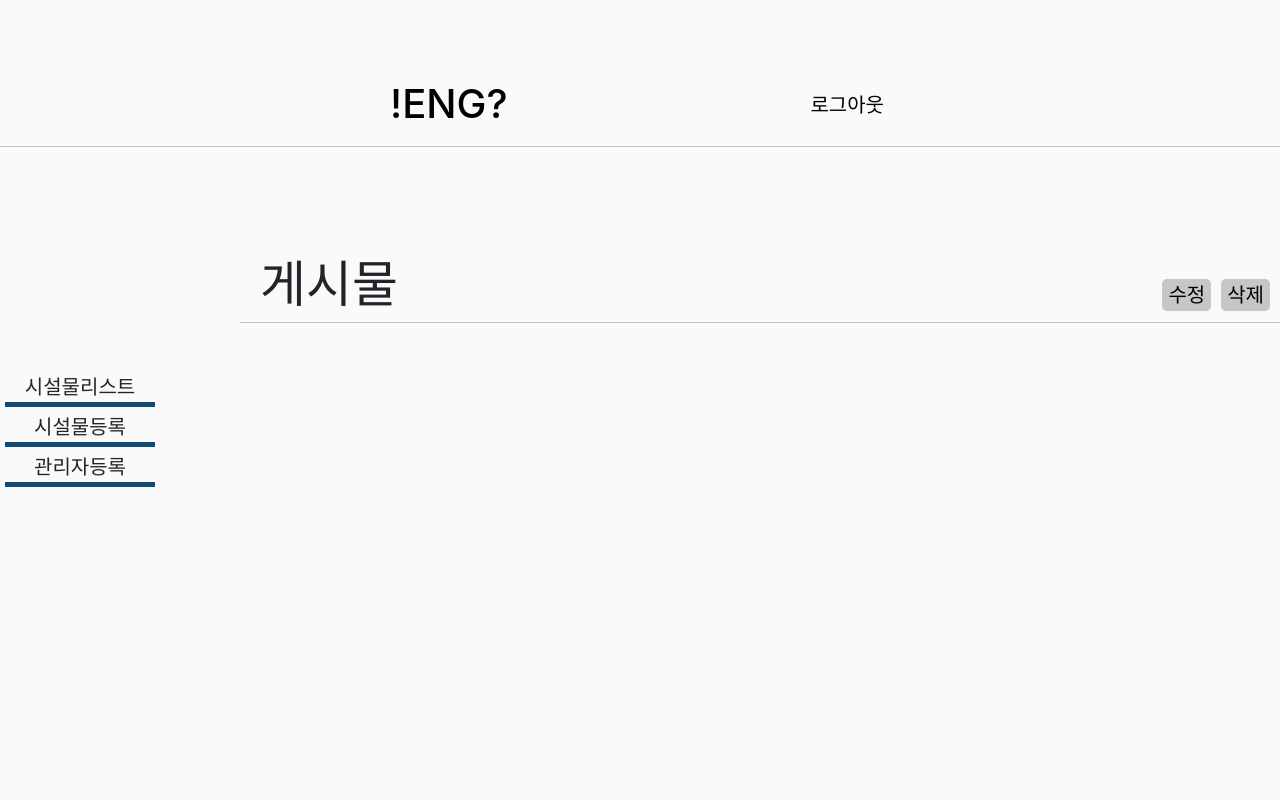
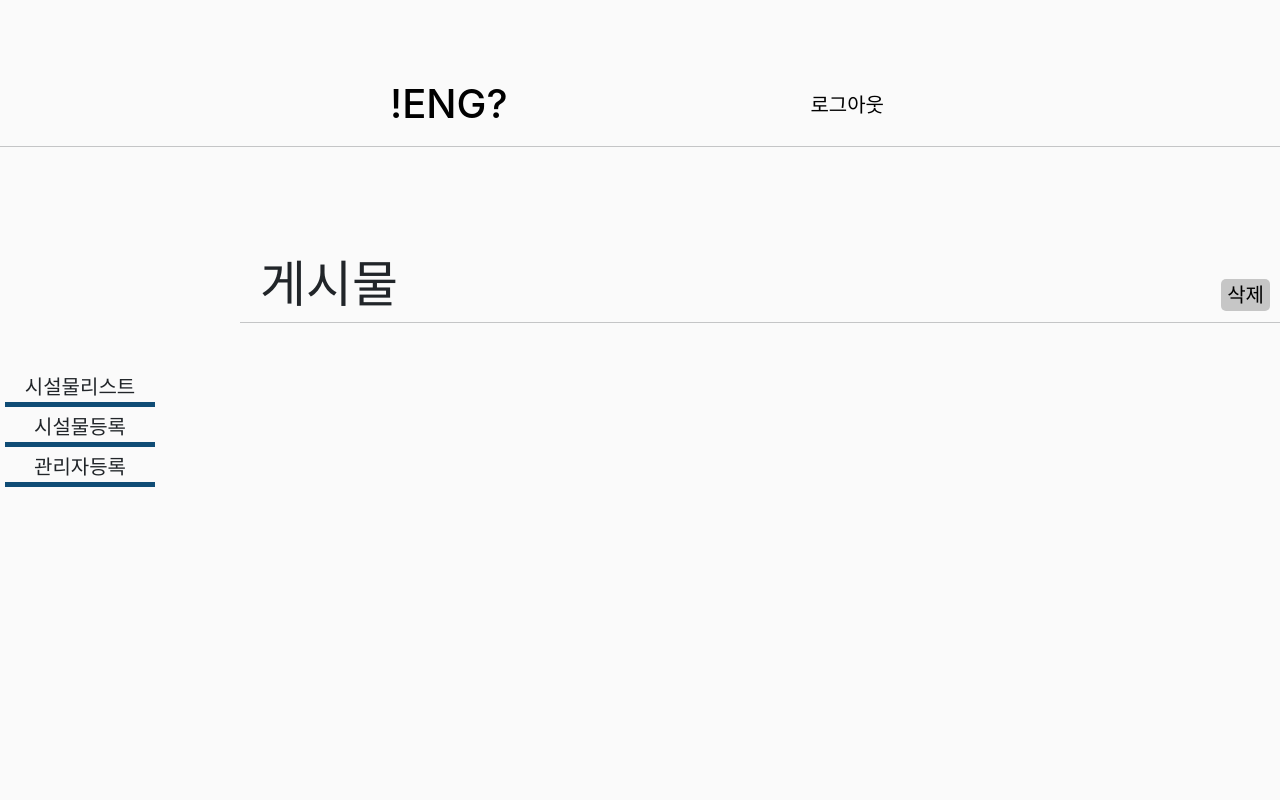
Before and after one commit to 2022OSS-Dev-Competition-ENG-Project/ENG_Web, a React (Create React App) app: page /post/1 in a window 1280 px wide. Shown: the top 800 px of the page. Built offline with nearby package versions, Linux system fonts and the light colour scheme; no server answers.

Commit message:
[CHORE]코드수정

```diff
--- a/src/Pages/NoticeView.js
+++ b/src/Pages/NoticeView.js
@@ -4,7 +4,7 @@ import Header from "../Components/Header";
 import Footer from "../Components/Footer";
 import Navigation from "../Components/Navigation";
 import axios from 'axios';
-import { useParams, useNavigate } from 'react-router-dom';
+import { useParams, useNavigate, Navigate } from 'react-router-dom';
 
 
 let Div = styled.div`
@@ -85,15 +85,19 @@ let Hr = styled.hr`
 `
 function Delete(itemI) {
   const useFacility = localStorage.getItem('useFacility');
+  {/*const navigate = useNavigate();*/}
 
   if(window.confirm('삭제하시면 복구할 수 없습니다. \n 정말로 삭제하시겠습니까?')){
     axios
      .get('http://203.250.32.29:2200/api/facility/content/delete/mg/'+useFacility+'/' + itemI)
      .then((response)=> {
         alert("삭제되었습니다.");
+      {/*  navigate('/notice');*/}
+
      })
      .catch(error => {
       alert('게시물삭제를 실패하였습니다.')
+
      })
   } else {
     alert("취소합니다.");
--- a/src/Pages/PostView.js
+++ b/src/Pages/PostView.js
@@ -159,7 +159,6 @@ let Div = styled.div`
             <Title_box>
               <Box>게시물</Box>
               <Button_box>
-                <Button>수정</Button>
                 <Button>삭제</Button>
               </Button_box>
             </Title_box><Hr></Hr>
--- a/src/Pages/ReportList.js
+++ b/src/Pages/ReportList.js
@@ -83,6 +83,7 @@ let Div = styled.div`
 
 
     useEffect(() => {
+      {/*/facility/report/list/{facilityNo}/{reportStatus} */}
       axios
         .get('http://203.250.32.29:2200/facility/report/list/247f9839-53a4-426c-994d-878f1c05d47b/미해결')
         .then((response)=> {
```
